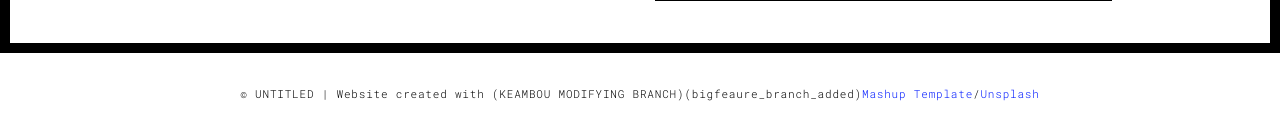
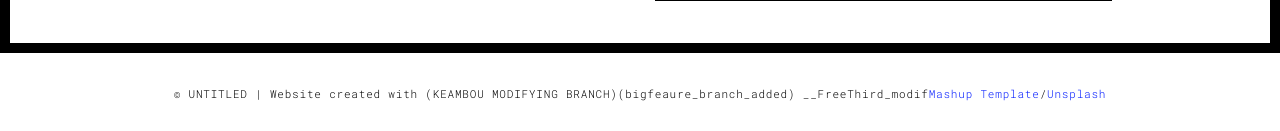
Before and after one commit to firminkeambou/pythonportfo286, a Flask app: page /about.html in a window 1280 px wide. Shown: the part 747-878 px from the top of the page. Run offline with Flask 3, Linux system fonts and the light colour scheme; some libraries are stand-ins or nearby versions.

Commit message:
bigfeature_2

```diff
--- a/templates/about.html
+++ b/templates/about.html
@@ -90,7 +90,9 @@
   <div class="container">
     <div class="row">
       <div class="col-xs-12">
-        <p>© UNTITLED | Website created with (KEAMBOU MODIFYING BRANCH)(bigfeaure_branch_added)<a href="http://www.mashup-template.com/" title="Create website with free html template">Mashup Template</a>/<a href="https://www.unsplash.com/" title="Beautiful Free Images">Unsplash</a></p>
+        <p>© UNTITLED | Website created with (KEAMBOU MODIFYING BRANCH)(bigfeaure_branch_added)
+             __FreeThird_modif<a href="http://www.mashup-template.com/" title="Create website with free html template">Mashup Template</a>/<a href="https://www.unsplash.com/" title="Beautiful Free Images">Unsplash</a></p>
+
       </div>
     </div>
   </div>
```
